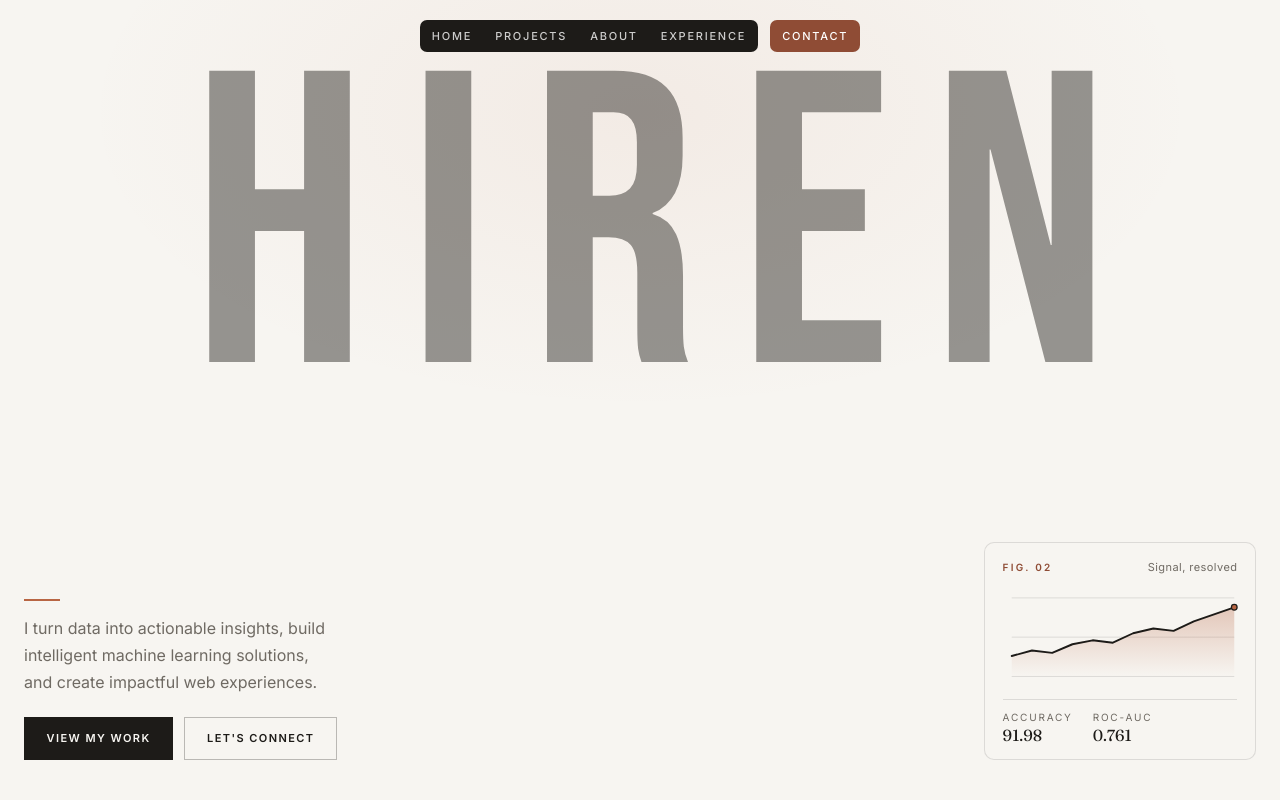
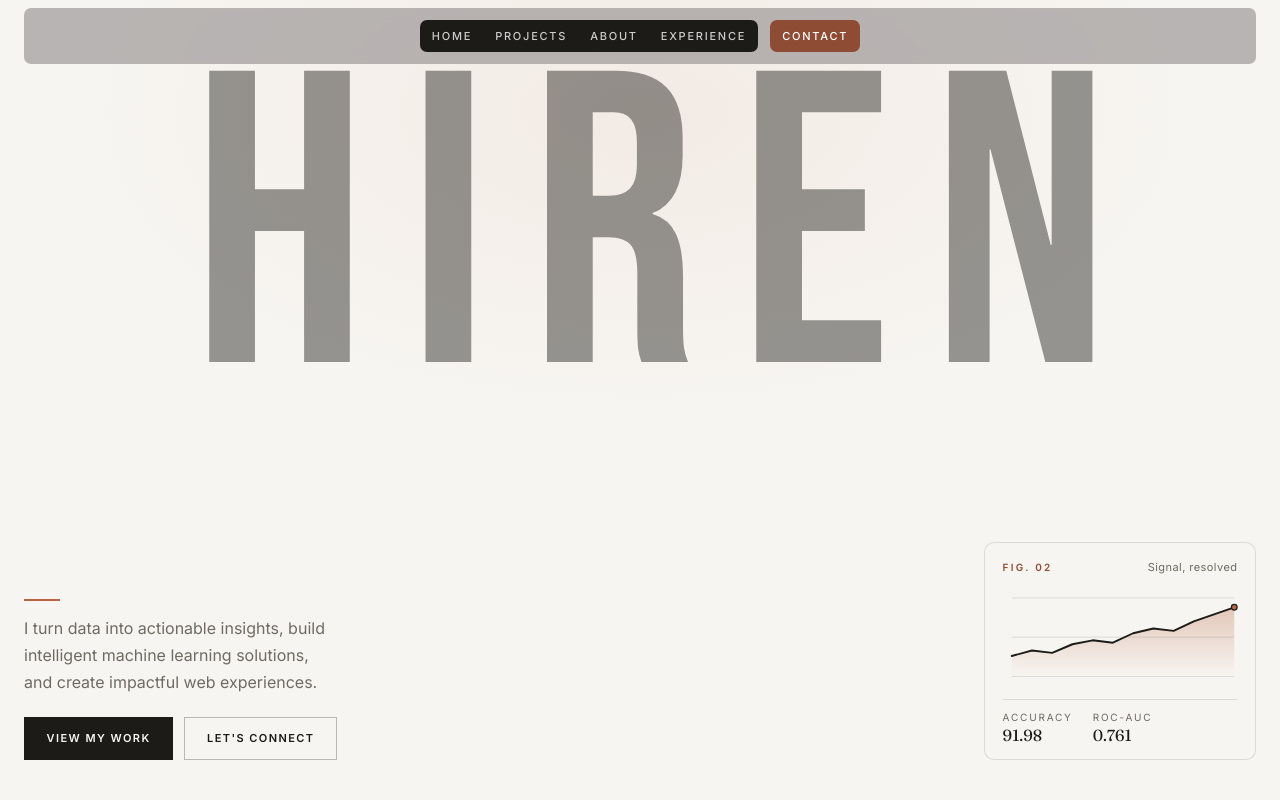
Before and after one commit to hiren223/hiren223.github.io, a React (Vite) app: page / in a window 1280 px wide. Shown: the top 800 px of the page. Built offline with nearby package versions, Linux system fonts and the light colour scheme.

Commit message:
update navbar

```diff
--- a/src/components/portfolio/SiteHeader.tsx
+++ b/src/components/portfolio/SiteHeader.tsx
@@ -108,7 +108,7 @@ export function SiteHeader({ links, activeIndex, className }: SiteHeaderProps) {
           it is only a row of measurements. The dark chips on the nav links
           below are what gives the navbar its shape now. */}
       <div
-        className="navbar-gutter relative mx-4 my-2 flex h-12 w-auto items-center justify-center rounded-[10px] bg-[rgba(247,245,241,0.92)] backdrop-blur-xl backdrop-saturate-150 md:mx-6 md:h-14 md:bg-transparent md:backdrop-blur-none md:backdrop-saturate-100"
+        className="navbar-gutter relative mx-4 my-2 flex h-12 w-auto items-center justify-center rounded-[10px] backdrop-blur-xl backdrop-saturate-150 md:mx-6 md:h-14 md:bg-transparent md:backdrop-blur-none md:backdrop-saturate-100"
       >
         {/* Brand mark — small screens only. Below md the pill nav is hidden
             and the bar is the only navigation, so it needs a surface to sit
@@ -209,17 +209,7 @@ export function SiteHeader({ links, activeIndex, className }: SiteHeaderProps) {
           the fade and slide. */}
       <div
         id="mobile-menu"
-        /* The one place a fill is kept: this panel sits over the page while
-           the menu is open, so without it the links would collide with
-           whatever is behind them. One colour, no scrolled variant.
-
-           `mx-4` + `rounded-[10px]` are the bar's own numbers, so the two
-           line up as one stack: same 16px inset from the viewport, same
-           10px corners. The hairline has moved up here from the nav — on the
-           same element as the radius it follows the corner curve, whereas a
-           border on the child drew a straight line across the square corners
-           and poked out past them. */
-        className={`mx-4 grid rounded-[10px] border-t border-[rgba(20,20,20,0.08)] bg-[rgba(247,245,241,0.97)] transition-[grid-template-rows,opacity,translate,visibility] duration-[300ms] ease-out md:hidden ${
+        className={`mx-4 grid rounded-[10px] border-t border-[rgba(20,20,20,0.08)] transition-[grid-template-rows,opacity,translate,visibility] duration-[300ms] ease-out md:hidden ${
           isMenuOpen
             ? "visible grid-rows-[1fr] translate-y-0 opacity-100"
             : "invisible grid-rows-[0fr] -translate-y-2 opacity-0"
--- a/src/index.css
+++ b/src/index.css
@@ -245,6 +245,9 @@
   .navbar-gutter {
     padding-left: max(1.25rem, env(safe-area-inset-left));
     padding-right: max(1.25rem, env(safe-area-inset-right));
+    background: #989494ab;
+    backdrop-filter: blur(5px);
+    border-radius: 7px;
   }
 
   @media (min-width: 40rem) {
```
